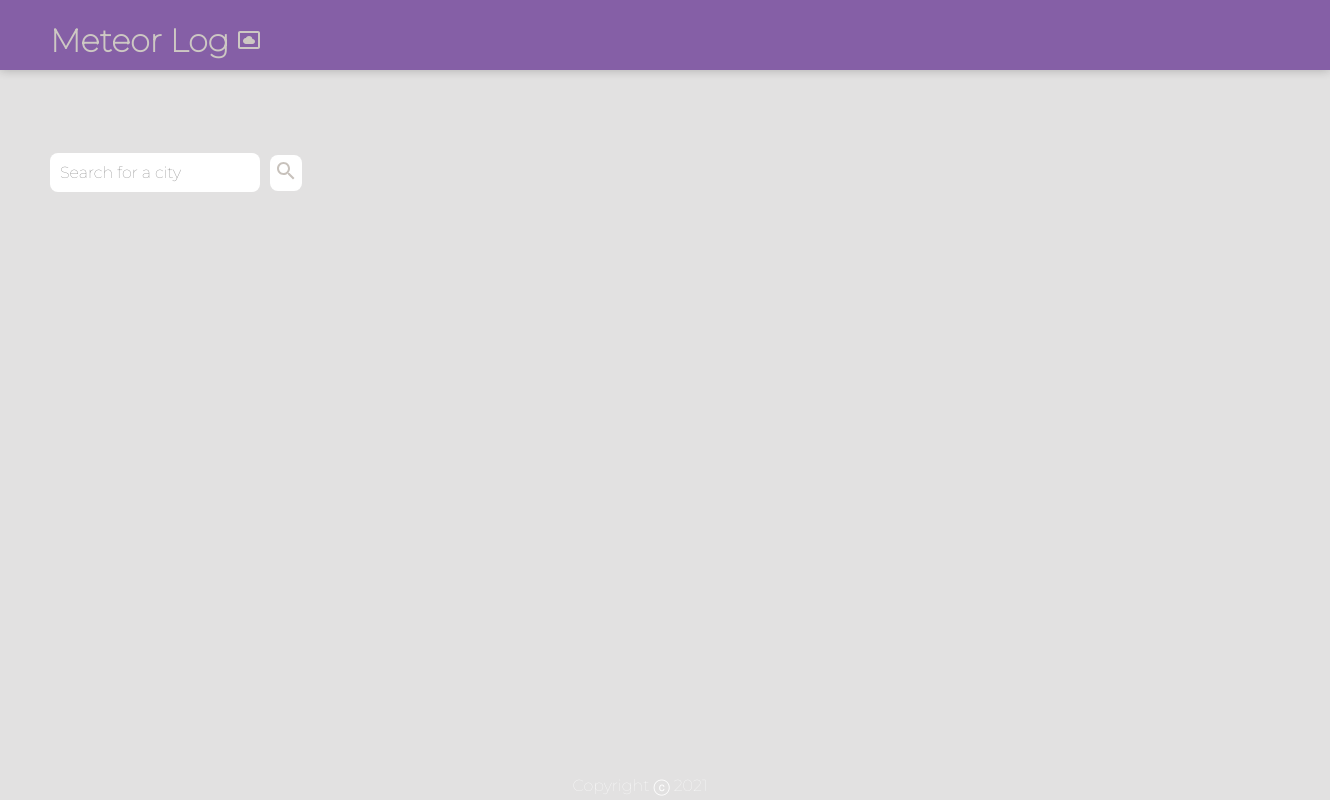
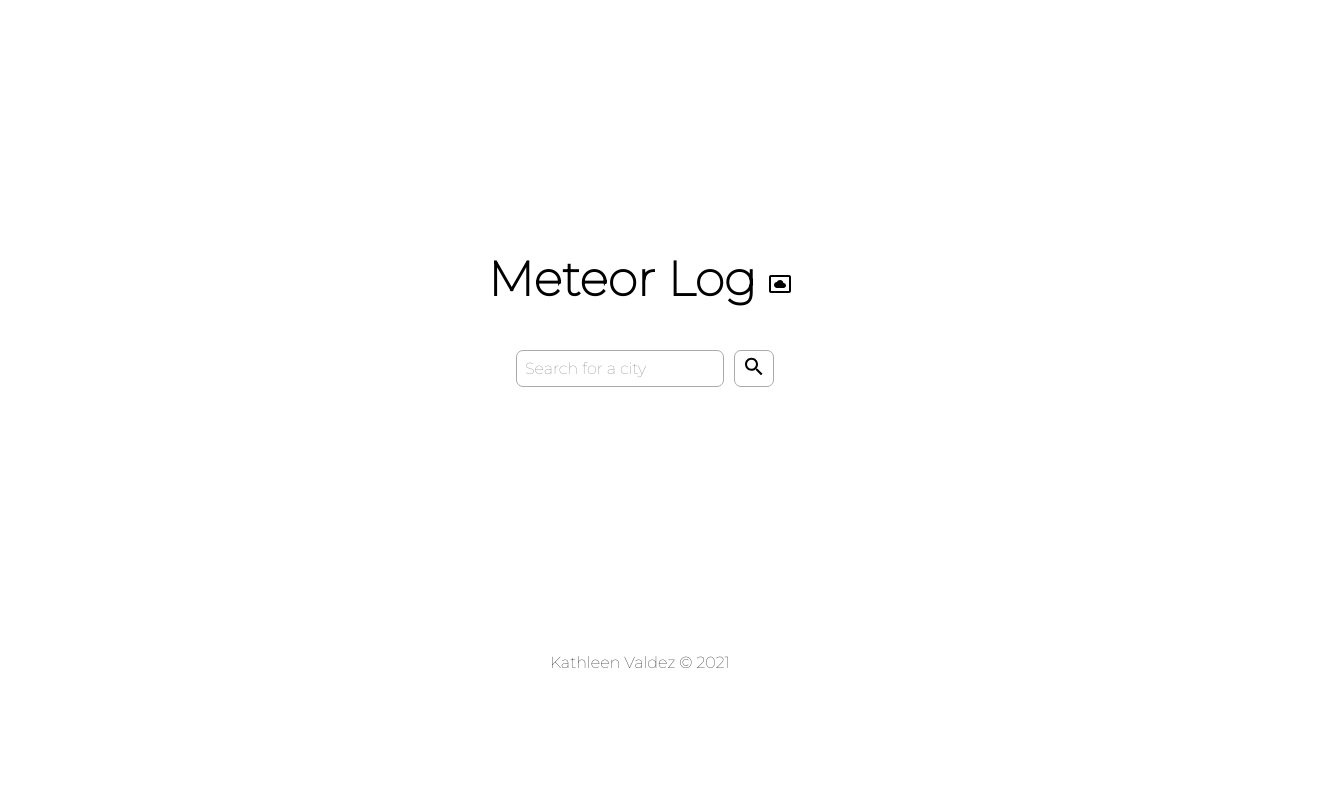
Before and after one commit to kjvapps/weather-app, a React (Create React App) app: page / in a window 1280 px wide. Shown: the whole page, 1330 px wide, since content can reach past the window. Built offline with nearby package versions, Linux system fonts and the light colour scheme.

Commit message:
updated version

```diff
--- a/public/styles.css
+++ b/public/styles.css
@@ -1,62 +1,3 @@
-h1,
-h2,
-button,
-input,
-p {
-  font-family: "Montserrat", sans-serif;
-}
-
-html,
-body {
-  margin: 0;
-}
-
-body {
-  background-color: rgba(111, 106, 106, 0.2);
-}
-
-input {
-  margin-right: 10px;
-}
-
-.navbar {
-  position: absolute;
-  top: 0;
-  height: 70px;
-  width: 100%;
-  background-color: #6e3f98;
-  opacity: 0.8;
-  padding-left: 50px;
-  box-shadow: 0 0 10px 0 rgb(0 0 0 / 30%);
-  color: #c8c2bc;
-}
-
-.searchbox {
-  position: absolute;
-  top: 150px;
-  left: 50px;
-}
-
-input,
-button {
-  background-color: white;
-  border-radius: 8px;
-  border: none;
-  padding: 10px;
-  font-size: 1rem;
-}
-
-button {
-  position: relative;
-  padding: 4px;
-  top: 5px;
-  color: #c8c2bc;
-}
-
-input:focus {
-  outline: none;
-}
-
 .description {
   position: relative;
   display: inline-block;
@@ -67,12 +8,3 @@ input:focus {
   padding: 20px;
   margin: 50px;
 }
-
-footer {
-  position: absolute;
-  text-align: center;
-  bottom: 0;
-  width: 100%;
-  height: 2.5rem;
-  color: #fff;
-}
--- a/src/App.jsx
+++ b/src/App.jsx
@@ -2,10 +2,12 @@ import React from "react";
 import Header from "./Header";
 import Footer from "./Footer";
 import Content from "./Content";
+import GlobalStyles from "./GlobalStyles";
 
 function App() {
   return (
     <div>
+      <GlobalStyles />
       <Header />
       <Content />
       <Footer />
--- a/src/CityResult.jsx
+++ b/src/CityResult.jsx
@@ -1,8 +1,23 @@
 import React from "react";
+import styled from "styled-components";
+
+const CityCard = styled.div`
+  text-align: center;
+  font-size: 1rem;
+  border: 1px solid rgb(250, 250, 250);
+  border-radius: 7px;
+  background-color: white;
+  color: black;
+  min-height: 15rem;
+  width: 20rem;
+  box-shadow: rgb(0 0 0 / 10%) 0px 10px 15px -3px,
+    rgb(0 0 0 / 5%) 0px 4px 6px -2px, rgb(0 0 0 / 10%) 0px -2px 20px 3px;
+  overflow: hidden;
+`;
 
 function CityResult(props) {
   return (
-    <div className="description">
+    <CityCard>
       <h1>{props.name}</h1>
       <p>{Math.round(props.temp)}°F</p>
       <p>{props.description}</p>
@@ -10,7 +25,7 @@ function CityResult(props) {
         src={`http://openweathermap.org/img/w/${props.icon}.png`}
         alt="weather icon"
       ></img>
-    </div>
+    </CityCard>
   );
 }
 
--- a/src/Content.jsx
+++ b/src/Content.jsx
@@ -2,6 +2,50 @@ import React, { useState } from "react";
 import axios from "axios";
 import CityResult from "./CityResult";
 import SearchIcon from "@material-ui/icons/Search";
+import styled from "styled-components";
+
+const FormStyled = styled.div`
+  display: flex;
+  justify-content: center;
+
+  input {
+    padding: 0.5rem;
+    border: 1px solid rgb(170, 170, 170);
+    border-radius: 7px;
+    font-size: 1rem;
+    margin: 10px;
+  }
+
+  input:focus {
+    outline: none;
+  }
+
+  button {
+    font-size: 1rem;
+    border-radius: 7px;
+    cursor: pointer;
+    transition: all 0.2s ease-in-out 0s;
+    outline: none;
+    position: relative;
+    top: 7px;
+    background: transparent;
+    border: 1px solid rgb(170, 170, 170);
+    color: black;
+  }
+
+  svg {
+    height: 1.15em;
+    padding: 1px;
+  }
+`;
+
+const CityGrid = styled.div`
+  display: grid;
+  grid-template-columns: auto auto auto;
+  margin: 8rem 0px;
+  justify-items: center;
+  row-gap: 4rem;
+`;
 
 function Content() {
   const [city, setCity] = useState("");
@@ -34,17 +78,20 @@ function Content() {
 
   return (
     <div>
-      <form onSubmit={handleClick} className="searchbox" action="">
+      <FormStyled>
+        <form onSubmit={handleClick} action="">
           <input
             onChange={handleChange}
             type="text"
             placeholder="Search for a city"
             value={city}
           />
-        <button className="button" type="submit">
+          <button type="submit">
             <SearchIcon />
           </button>
         </form>
+      </FormStyled>
+      <CityGrid>
         {weatherData.map((data) => {
           return (
             <CityResult
@@ -55,6 +102,7 @@ function Content() {
             />
           );
         })}
+      </CityGrid>
     </div>
   );
 }
--- a/src/Footer.jsx
+++ b/src/Footer.jsx
@@ -1,11 +1,22 @@
 import React from "react";
+import styled from "styled-components";
+
+const CopyrightFooter = styled.div`
+  p {
+    text-align: center;
+    position: relative;
+    bottom: 0;
+    width: 100%;
+    height: 2.5rem;
+  }
+`;
 
 function Footer() {
   const year = new Date().getFullYear();
   return (
-    <footer>
-      <p>Copyright ⓒ {year}</p>
-    </footer>
+    <CopyrightFooter>
+      <p>Kathleen Valdez © {year}</p>
+    </CopyrightFooter>
   );
 }
 
--- /dev/null
+++ b/src/GlobalStyles.jsx
@@ -0,0 +1,20 @@
+import { createGlobalStyle } from "styled-components";
+
+const GlobalStyles = createGlobalStyle`
+h1,
+h2,
+button,
+input,
+p {
+  font-family: "Montserrat", sans-serif;
+}
+
+html,
+body {
+  margin: 0;
+}
+
+
+`;
+
+export default GlobalStyles;
--- a/src/Header.jsx
+++ b/src/Header.jsx
@@ -1,14 +1,29 @@
 import React from "react";
+import styled from "styled-components";
 import SettingsSystemDaydreamIcon from "@material-ui/icons/SettingsSystemDaydream";
 
-function Header() {
+const HomePage = styled.div`
+  background-color: white;
+
+  h1 {
+    text-align: center;
+    font-size: 3rem;
+    margin-top: 250px;
+  }
+
+  input {
+    margin-right: 10px;
+  }
+`;
+
+const Header = () => {
   return (
-    <header className="navbar">
+    <HomePage>
       <h1>
         Meteor Log <SettingsSystemDaydreamIcon />
       </h1>
-    </header>
+    </HomePage>
   );
-}
+};
 
 export default Header;
```
Also changed, not shown: package.json (+5 -4 lines), 1 other file (tests, documents, lock files or other folders). Lines whose indentation alone changed are shown as unchanged.
